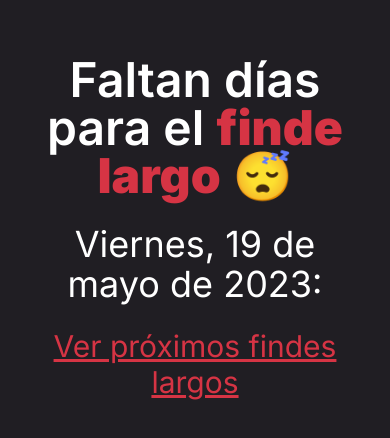
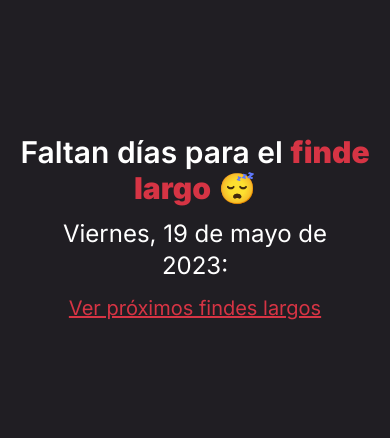
Before and after one commit to diegoandgonzalez/finde-largo, a Next.js app: page / in a window 390 px wide. Shown: the part 194-632 px from the top of the page. Built offline with nearby package versions, Linux system fonts and the light colour scheme; no server answers.

Commit message:
responsive text

```diff
--- a/app/next-long-weekends/page.js
+++ b/app/next-long-weekends/page.js
@@ -16,10 +16,10 @@ const NextLongWeekends = async () => {
     return (
         <main className="container my-0 mx-auto px-4 text-center">
             <header className="md:sticky top-0 p-6">
-                <h1 className="text-4xl font-semibold">Próximos <b>findes largos</b></h1>
+                <h1 className="text-3xl md:text-4xl font-semibold">Próximos <b>findes largos</b></h1>
                 <Link className="text-xl inline-block mt-3 underline" href="/">Volver</Link>
             </header>
-            <ul>
+            <ul className="mt-2">
                 {
                     data?.longWeekends?.map((weekend, indexWeekend) => {
                         return (
--- a/app/page.js
+++ b/app/page.js
@@ -23,15 +23,15 @@ export default async function Home() {
       {
         data ?
           <>
-            <h1 className="text-5xl font-semibold">{getDaysUntilText(data.daysUntilLongWeekend)}</h1>
-            <div className="m-6">
-              <p className="text-4xl">{formatDateLongText(data.date)}:</p>
-              <p className="text-3xl mt-2 italic">{data.description}</p>
+            <h1 className="text-3xl md:text-5xl font-semibold">{getDaysUntilText(data.daysUntilLongWeekend)}</h1>
+            <div className="m-3 md:m-6">
+              <p className="text-2xl md:text-4xl">{formatDateLongText(data.date)}:</p>
+              <p className="text-xl md:text-3xl mt-2 italic">{data.description}</p>
             </div>
-            <Link className="text-3xl underline" href="/next-long-weekends">Ver próximos findes largos</Link>
+            <Link className="text-xl md:text-3xl underline" href="/next-long-weekends">Ver próximos findes largos</Link>
           </>
           :
-          <h1 className="text-6xl">Algo <b>malió sal</b> 🧂</h1>
+          <h1 className="text-3xl md:text-5xl">Algo <b>malió sal</b> 🧂</h1>
       }
     </main>
   )
```
